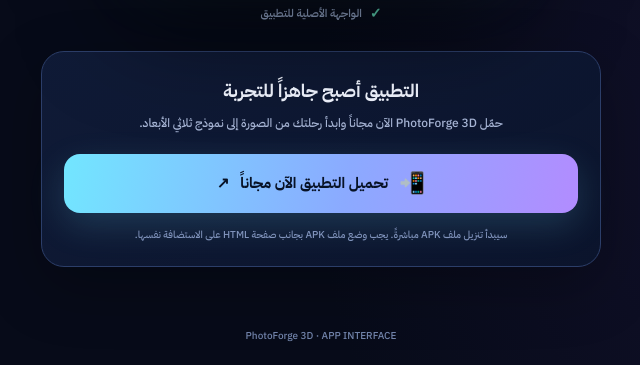
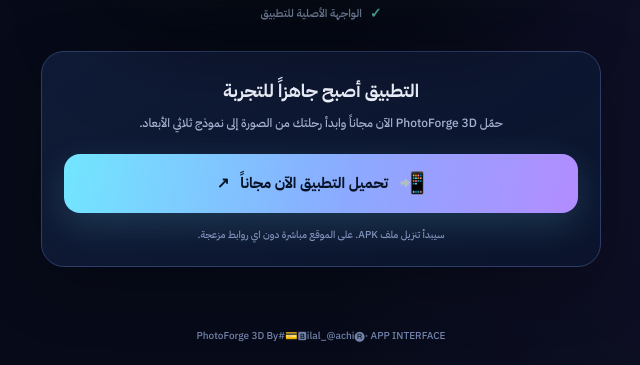
Before and after one commit to achirbilal27-wq/My-app-link, a plain HTML site: page photoforge-app-interface-.html in a window 1280 px wide. Shown: the part 1117-1482 px from the top of the page, without its empty margins (319-959 px from the left). Drawn offline with Linux system fonts and the light colour scheme; a web font is replaced by a local one.

Commit message:
Update photoforge-app-interface-.html

```diff
--- a/photoforge-app-interface-.html
+++ b/photoforge-app-interface-.html
@@ -87,9 +87,9 @@ a:focus-visible{outline:2px solid var(--cyan);outline-offset:5px}
    <span>تحميل التطبيق الآن مجاناً</span>
    <span aria-hidden="true">↗</span>
   </a>
-  <p class="download-note">سيبدأ تنزيل ملف APK مباشرةً. يجب وضع ملف APK بجانب صفحة HTML على الاستضافة نفسها.</p>
+  <p class="download-note">سيبدأ تنزيل ملف APK. على الموقع مباشرة دون اي روابط مزعجة.</p>
  </section>
 </main>
-<footer>PhotoForge 3D · APP INTERFACE</footer>
+<footer>PhotoForge 3D By#💳🅱ilal_@achi🅡· APP INTERFACE</footer>
 </body>
 </html>
```
